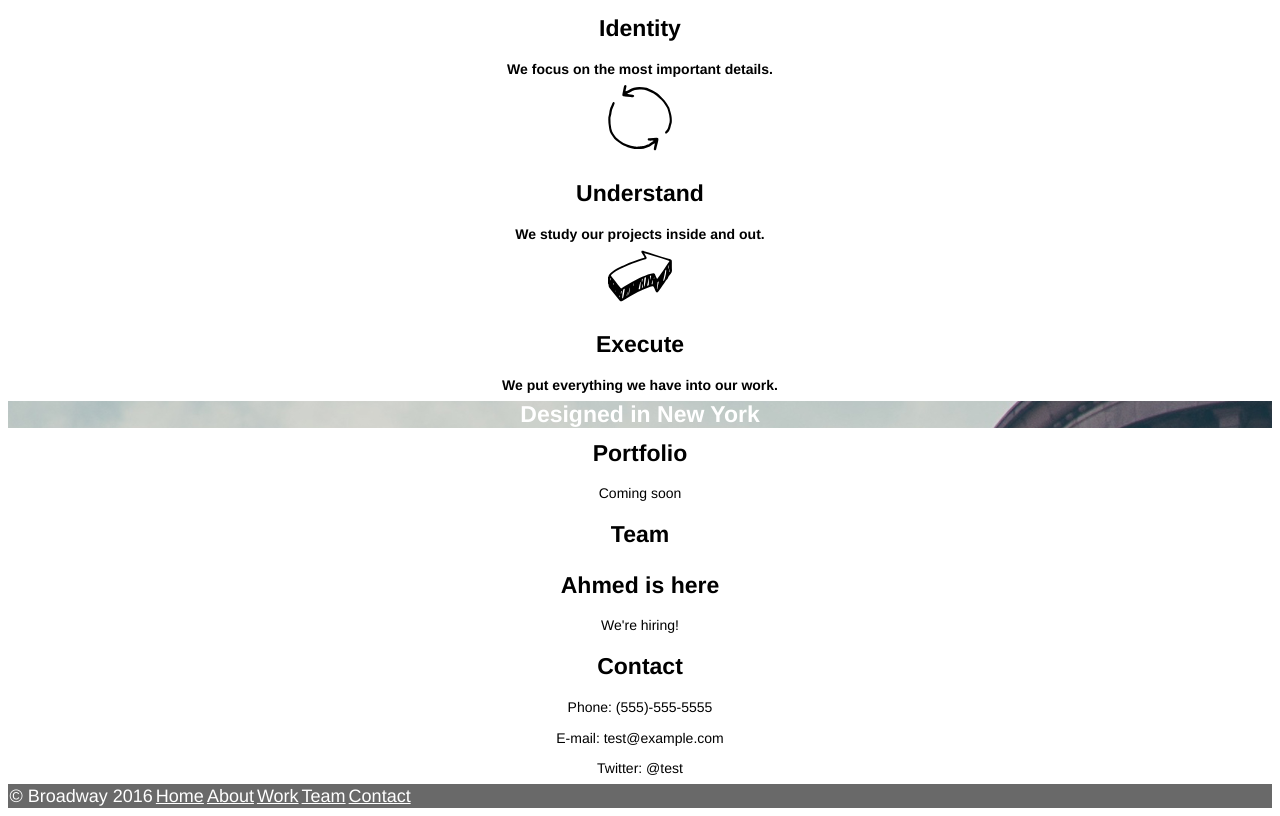
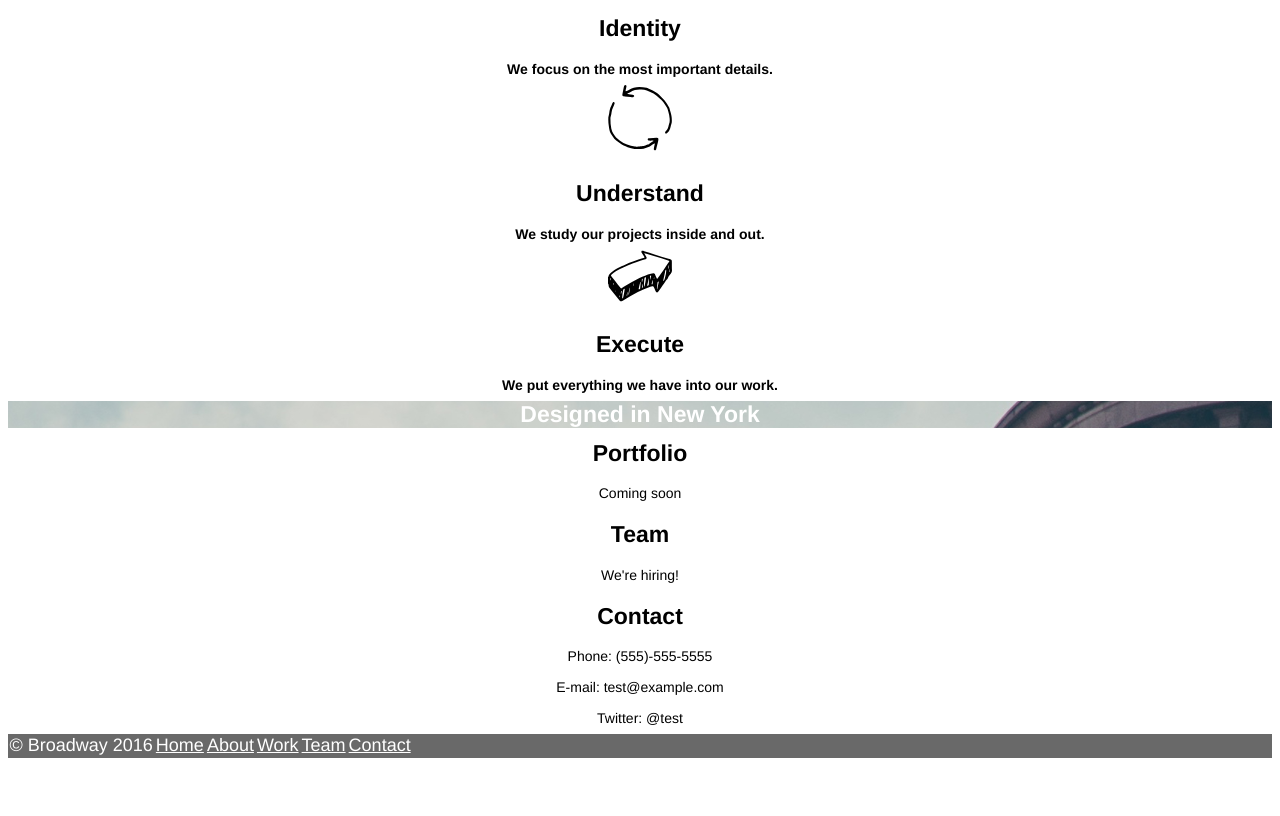
Before and after one commit to asaenka/BroadwayProject, a plain HTML site: page index.html in a window 1280 px wide. Shown: the part 462-1278 px from the top of the page. After the commit the page ends 1228 px from the top, so only its background shows below. Drawn offline with Linux system fonts and the light colour scheme.

```diff
--- a/index.html
+++ b/index.html
@@ -71,7 +71,6 @@
           <div class="project-info__content">Coming soon</div>
 
         <div class="project-info">Team</div>
-        <div class="project-info">Ahmed is here</div>
           <div class="project-info__content">We're hiring!</div>
         <div class="project-info">Contact</div>
           <div class="project-info__content">Phone: (555)-555-5555<br /> E-mail: test@example.com<br />
```
